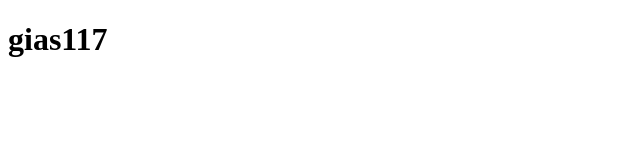
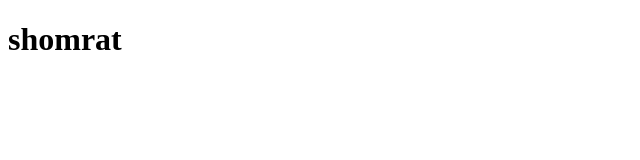
Before and after one commit to gias117/first-project, a plain HTML site: page index.html in a window 1280 px wide. Shown: the whole page, without its empty margins (0-640 px from the left). Drawn offline with Linux system fonts and the light colour scheme.

Commit message:
first commit

```diff
--- a/index.html
+++ b/index.html
@@ -7,6 +7,6 @@
     <title>Document</title>
 </head>
 <body>
-    <h1>gias117</h1>
+    <h1>shomrat</h1>
 </body>
 </html>
```
